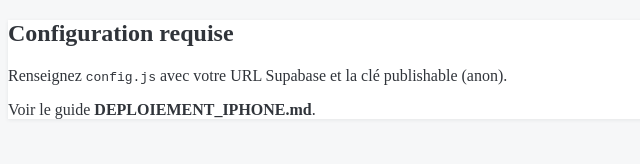
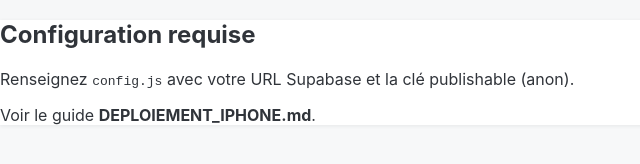
Before and after one commit to cwikalexandrecaille-eng/ElecWorkshop-Plans, a plain HTML site: page index.html in a window 1280 px wide. Shown: the whole page, without its empty margins (0-640 px from the left). Drawn offline with nearby package versions, Linux system fonts and the light colour scheme.

Commit message:
Activer le redesign complet et contourner le cache Safari

```diff
--- a/index.html
+++ b/index.html
@@ -1,9 +1,9 @@
-<!doctype html><html lang="fr"><head><meta charset="utf-8"><meta name="viewport" content="width=device-width, initial-scale=1,viewport-fit=cover"><meta name="theme-color" content="#f6f7f8"><title>ElecWorkshop Plans</title><link rel="stylesheet" href="./style.css?v=20261122-refonte2"><link rel="stylesheet" href="./pdf-editor.css?v=20261122-refonte2"><link rel="stylesheet" href="./redesign.css?v=20261122-refonte2"></head><body>
+<!doctype html><html lang="fr"><head><meta charset="utf-8"><meta name="viewport" content="width=device-width, initial-scale=1,viewport-fit=cover"><meta name="theme-color" content="#f6f7f8"><title>ElecWorkshop Plans</title><link rel="stylesheet" href="./style.css?v=20261122-refonte2"><link rel="stylesheet" href="./pdf-editor.css?v=20261122-refonte2"><link rel="stylesheet" href="./redesign.css?v=20261122-refonte2"><link rel="stylesheet" href="./ui-v3.css?v=20261122-final3"></head><body>
 <header><div class="brand">⚡ <b>ElecWorkshop <span>Plans</span></b></div><div id="session"></div></header>
 <main id="app"><section class="card"><h2>Chargement…</h2></section></main>
 <footer>ElecWorkshop Plans V1 · Accès client par QR code · Documents officiels seulement</footer>
 <script src="https://cdn.jsdelivr.net/npm/@supabase/supabase-js@2/dist/umd/supabase.min.js"></script>
 <script src="https://cdn.jsdelivr.net/npm/qrcodejs@1.0.0/qrcode.min.js"></script>
 <script src="https://cdn.jsdelivr.net/npm/pdf-lib@1.17.1/dist/pdf-lib.min.js"></script>
-<script src="./config.js"></script><script src="https://cdnjs.cloudflare.com/ajax/libs/pdf.js/3.11.174/pdf.min.js"></script><script src="./pdf-editor.js?v=20261122-refonte2"></script><script src="./app.js?v=20261122-refonte2"></script>
+<script src="./config.js"></script><script src="https://cdnjs.cloudflare.com/ajax/libs/pdf.js/3.11.174/pdf.min.js"></script><script src="./pdf-editor.js?v=20261122-final3"></script><script src="./app.js?v=20261122-final3"></script>
 </body></html>
```
